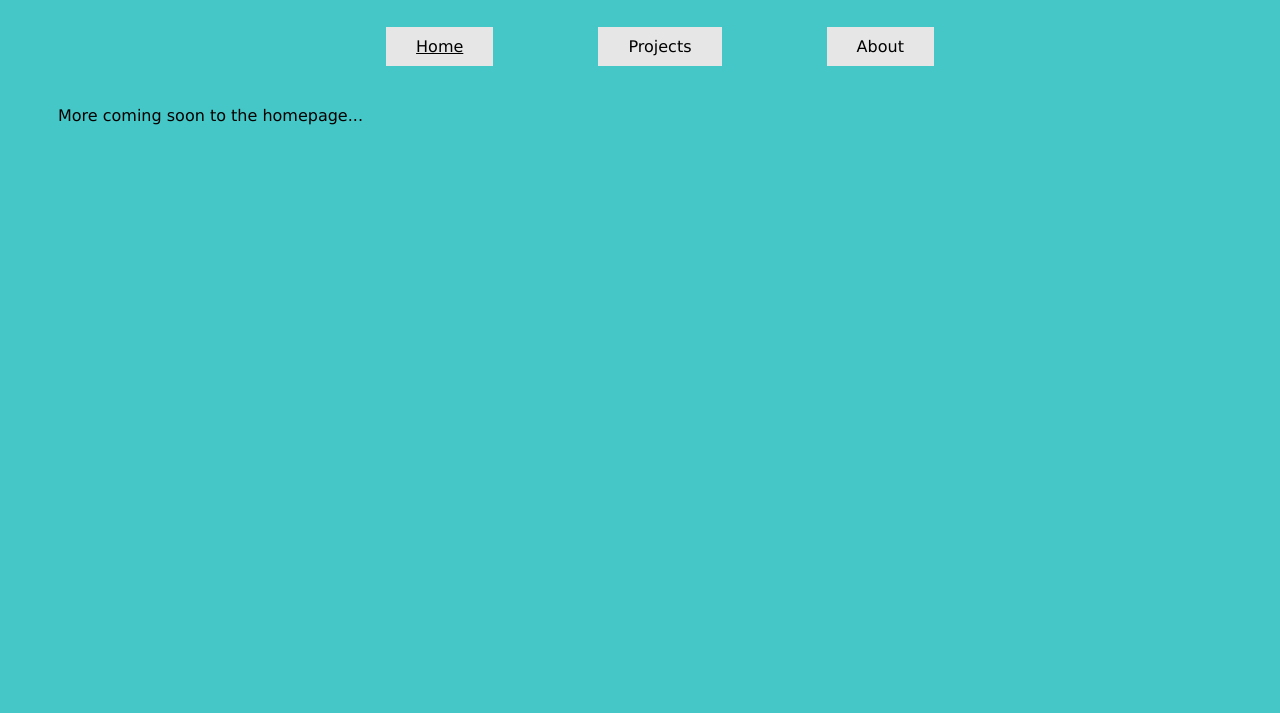
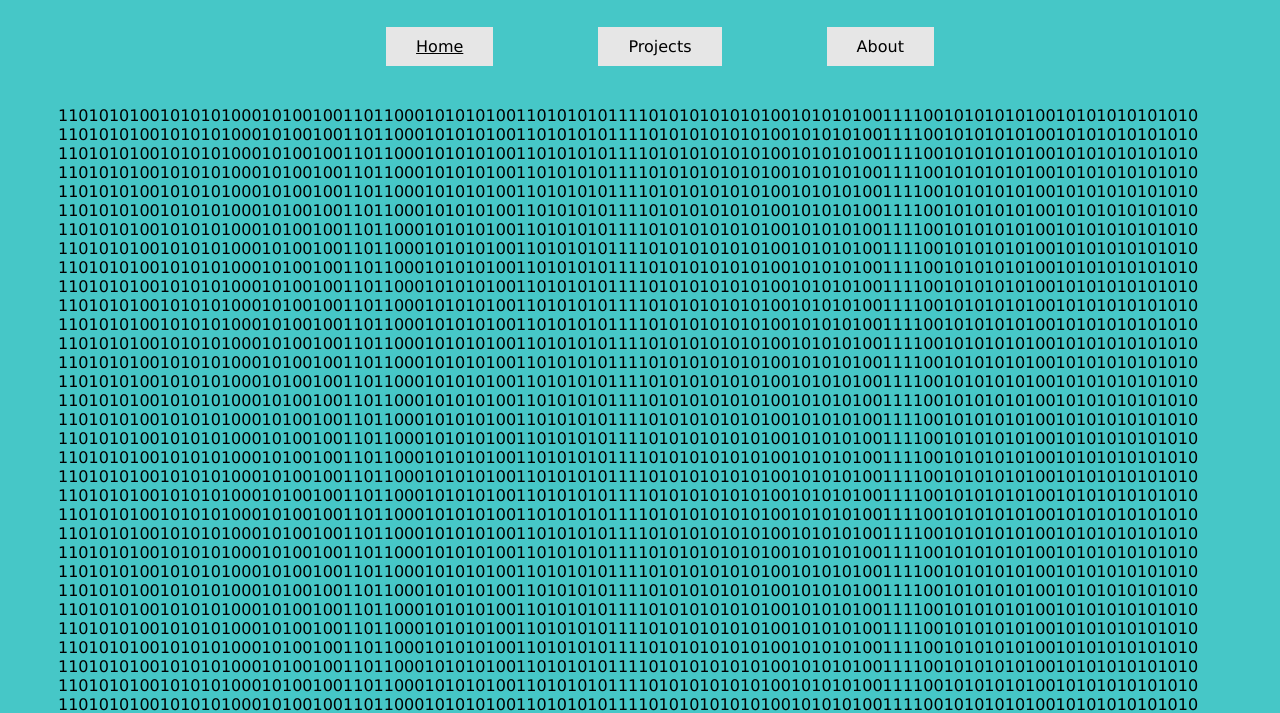
Before and after one commit to henryhwilson/henrywilson.me, a plain HTML site: page index.html in a window 1280 px wide. Shown: the part 93-806 px from the top of the page. Drawn offline with Linux system fonts and the light colour scheme.

Commit message:
added binary to front page

```diff
--- a/index.html
+++ b/index.html
@@ -18,8 +18,13 @@
       </ul>
     </div>
 
-    <div class="content">
-      More coming soon to the homepage...
+    <div class="content" id="binary">
     </div>
+
+    <script>
+    var binary = document.getElementById('binary');
+    for (var x=0; x<100; x++)
+      binary.innerHTML += '1101010100101010100010100100110110001010101001101010101111010101010101001010101001111001010101010010101010101010<br>';
+    </script>
   </body>
 </html>
--- a/style.css
+++ b/style.css
@@ -49,4 +49,5 @@ body {
 
 .content {
   margin: 50px;
+  max-width: 800px;
 }
```
